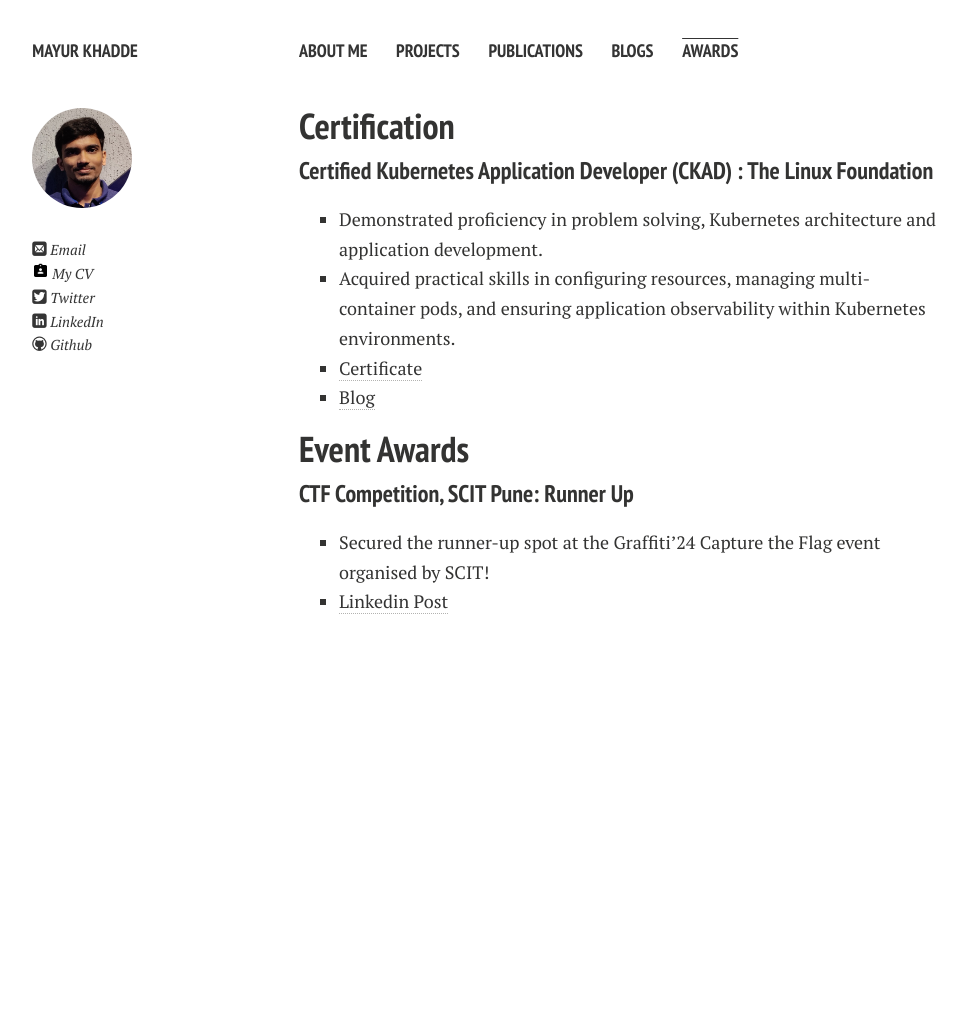
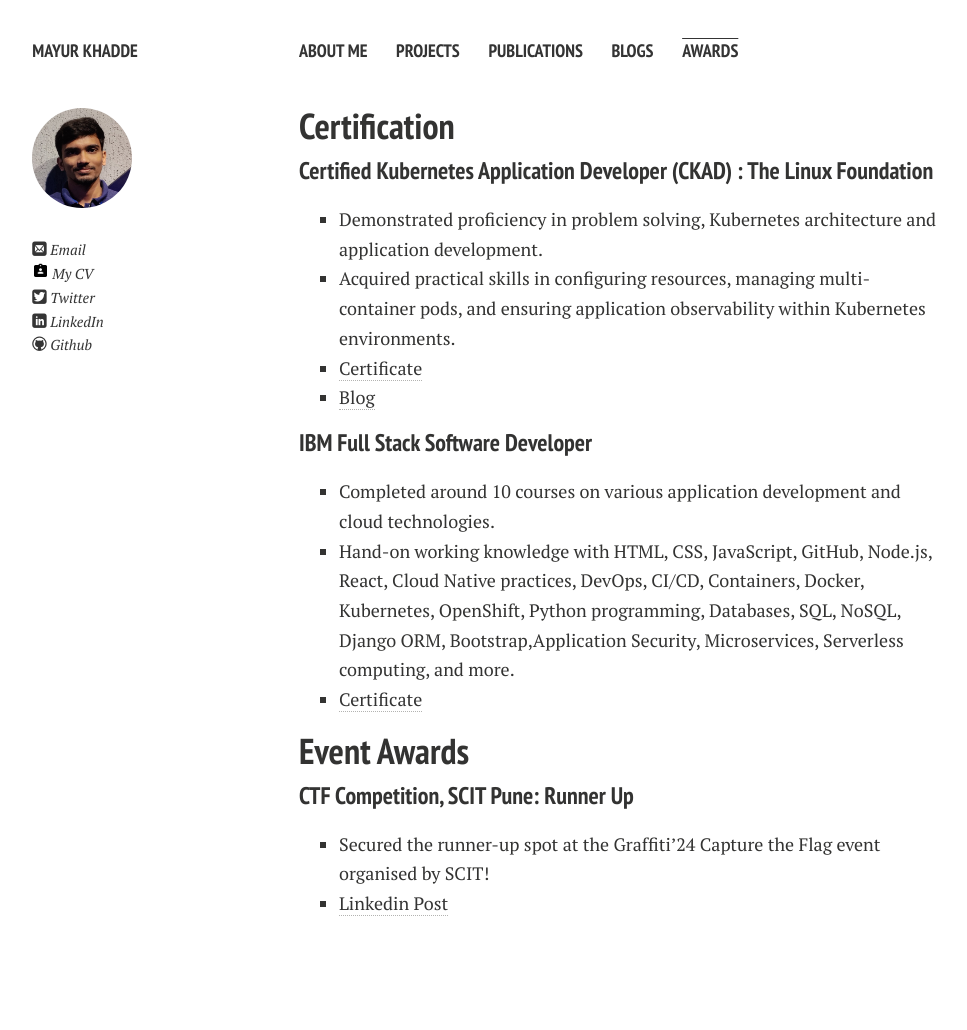
Before and after one commit to bashlogs/bashlogs.github.io, a Jekyll site: the page built from awards.md, in a window 1280 px wide. Shown: the whole page, without its empty margins (21-988 px from the left). Built offline with Jekyll 4.4.1, drawn with Linux system fonts in a browser that asks for light colours; nearby versions of some CDN libraries; comment, search, counter and statistics services are not loaded; a style sheet for code colours, icons or effects is not loaded; before the commit the page ends 900 px from its top, so only the background shows below that.

Commit message:
New Certificate

```diff
--- a/awards.md
+++ b/awards.md
@@ -14,8 +14,12 @@ within Kubernetes environments.
 - [Certificate](https://www.credly.com/badges/01873c6b-a367-4c30-8422-0f118aff3f64/public_url)
 - [Blog](https://bashlogs.gitbook.io/kubernetes)
 
+#### IBM Full Stack Software Developer
+- Completed around 10 courses on various application development and cloud technologies.
+- Hand-on working knowledge with HTML, CSS, JavaScript, GitHub, Node.js, React, Cloud Native practices, DevOps, CI/CD, Containers, Docker, Kubernetes, OpenShift, Python programming, Databases, SQL, NoSQL, Django ORM, Bootstrap,Application Security, Microservices, Serverless computing, and more.
+- [Certificate](https://www.credly.com/badges/49a5e88c-6b11-4c89-9810-1672b7b04e31)
+
 ## Event Awards
-
 #### CTF Competition, SCIT Pune: Runner Up
 - Secured the runner-up spot at the Graffiti’24 Capture the Flag event organised by SCIT!
 - [Linkedin Post](https://www.linkedin.com/posts/mayur-khadde_connections-ctf-runnerup-activity-7153000449292349441-D3vg?utm_source=share&utm_medium=member_desktop)
```
